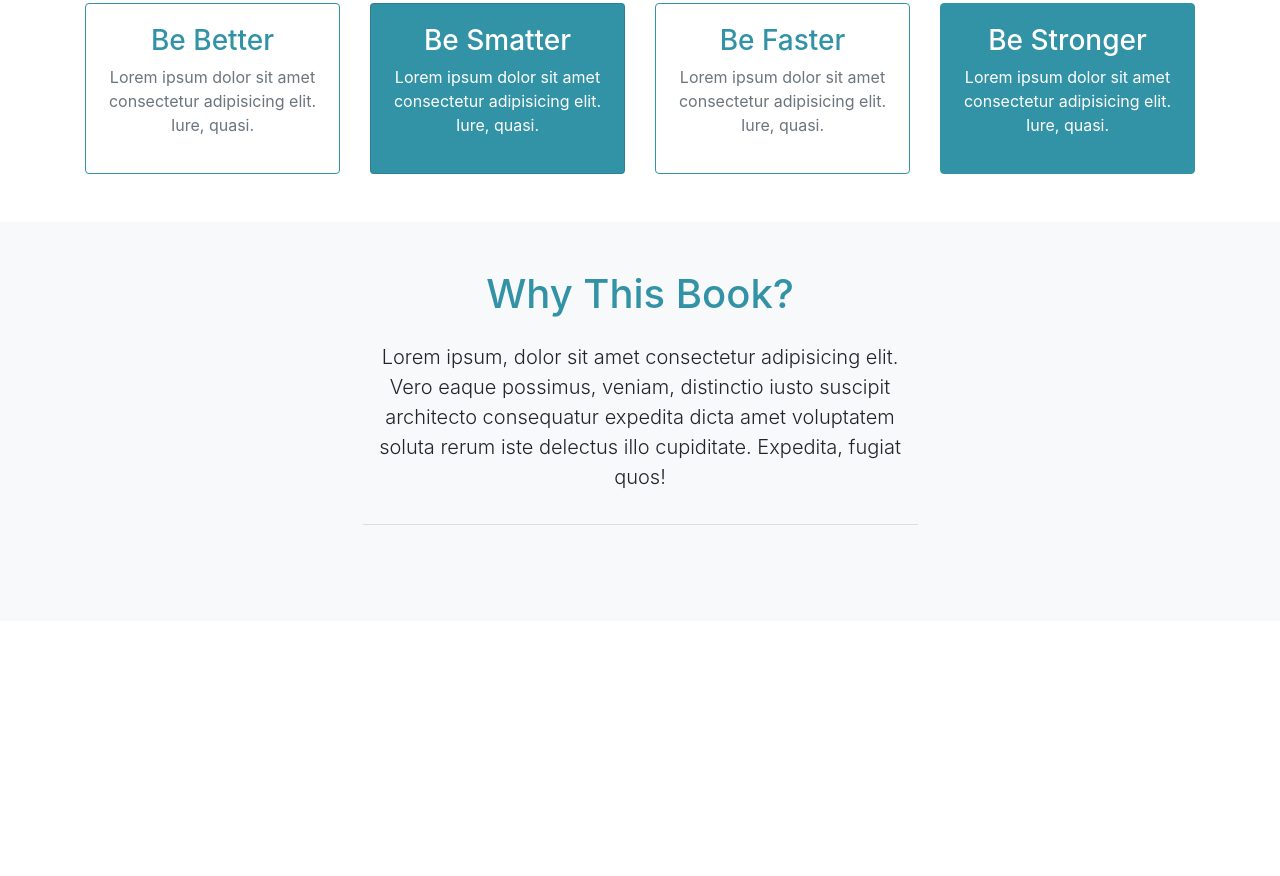
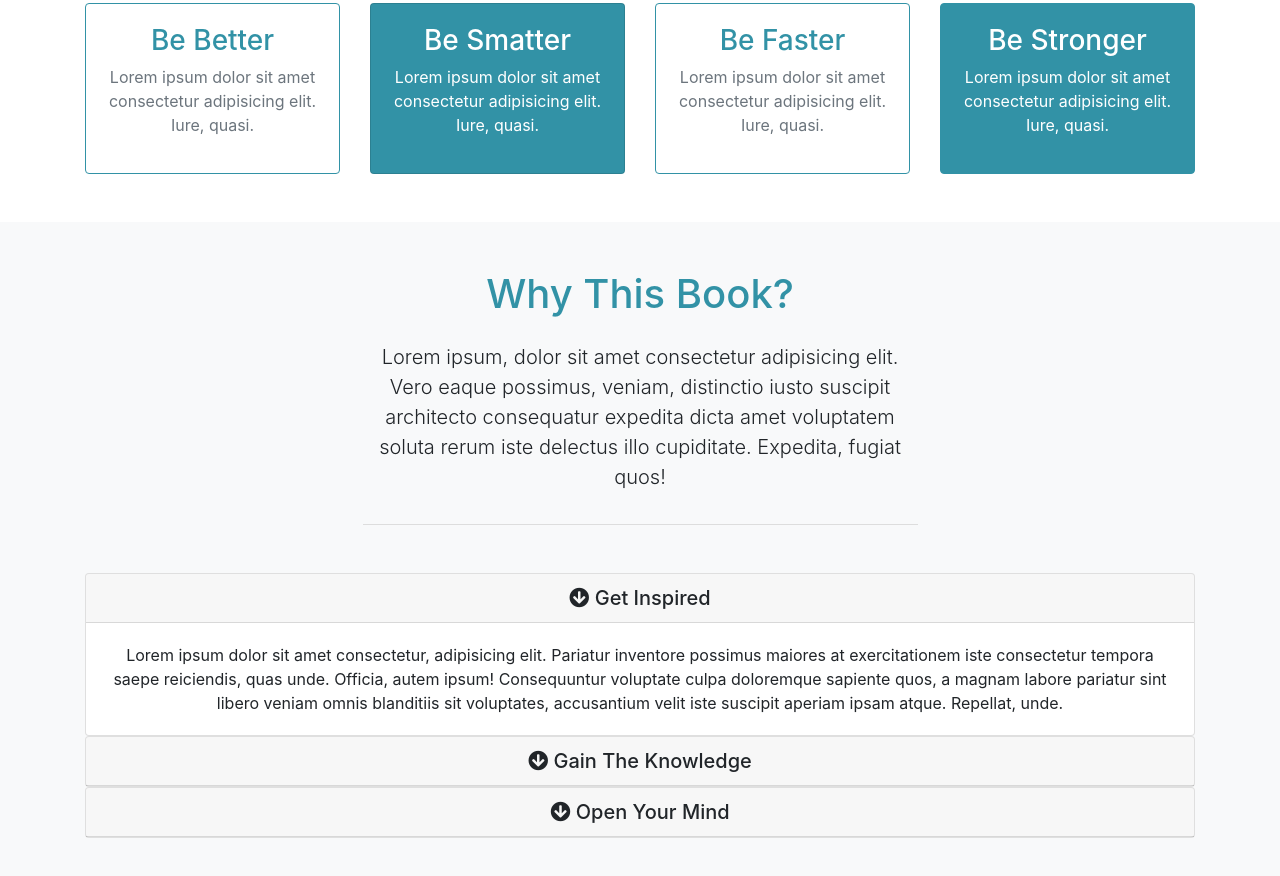
Before and after one commit to trinhvinhtruong96/bootstrap-mizuxe-book-theme, a plain HTML site: page index.html in a window 1280 px wide. Shown: the part 976-1852 px from the top of the page. Before the commit the page ends 1597 px from the top, so only its background shows below. Drawn offline with nearby package versions, Linux system fonts and the light colour scheme.

Commit message:
49. About Section With Accordion

```diff
--- a/index.html
+++ b/index.html
@@ -135,9 +135,58 @@
               Expedita, fugiat quos!
             </p>
           </div>
+          <!-- ACCORDION -->
+          <div id="accordion">
+            <div class="card">
+              <div class="card-header">
+                <h5 class="mb-0">
+                  <div href="#collapse1" data-toggle="collapse" data-parent="#accordion">
+                    <i class="fas fa-arrow-circle-down"></i>
+                    Get Inspired
+                  </div>
+                </h5>
+              </div>
+
+              <div id="collapse1" class="collapse show">
+                <div class="card-body">
+                  Lorem ipsum dolor sit amet consectetur, adipisicing elit. Pariatur inventore possimus maiores at exercitationem iste consectetur tempora saepe reiciendis, quas unde. Officia, autem ipsum! Consequuntur voluptate culpa doloremque sapiente quos, a magnam labore pariatur sint libero veniam omnis blanditiis sit voluptates, accusantium velit iste suscipit aperiam ipsam atque. Repellat, unde.
+                </div>
+              </div>
+            </div>
+            <div class="card">
+              <div class="card-header">
+                <h5 class="mb-0">
+                  <div href="#collapse2" data-toggle="collapse" data-parent="#accordion">
+                    <i class="fas fa-arrow-circle-down"></i>
+                    Gain The Knowledge
+                  </div>
+                </h5>
+              </div>
+              <div id="collapse2" class="collapse">
+                <div class="card-body">
+                  Lorem ipsum dolor sit amet consectetur, adipisicing elit. Pariatur inventore possimus maiores at exercitationem iste consectetur tempora saepe reiciendis, quas unde. Officia, autem ipsum! Consequuntur voluptate culpa doloremque sapiente quos, a magnam labore pariatur sint libero veniam omnis blanditiis sit voluptates, accusantium velit iste suscipit aperiam ipsam atque. Repellat, unde.
+                </div>
+              </div>
+            </div>
+
+            <div class="card">
+              <div class="card-header">
+                <h5 class="mb-0">
+                  <div href="#collapse3" data-toggle="collapse" data-parent="#accordion">
+                    <i class="fas fa-arrow-circle-down"></i>
+                    Open Your Mind
+                  </div>
+                </h5>
+              </div>
+              <div id="collapse3" class="collapse">
+                <div class="card-body">
+                  Lorem ipsum dolor sit amet consectetur, adipisicing elit. Pariatur inventore possimus maiores at exercitationem iste consectetur tempora saepe reiciendis, quas unde. Officia, autem ipsum! Consequuntur voluptate culpa doloremque sapiente quos, a magnam labore pariatur sint libero veniam omnis blanditiis sit voluptates, accusantium velit iste suscipit aperiam ipsam atque. Repellat, unde.
+                </div>
+              </div>
+            </div>
+          </div>
+
         </div>
-        <!-- ACCORDION -->
-
       </div>
     </div>
   </section>
```
